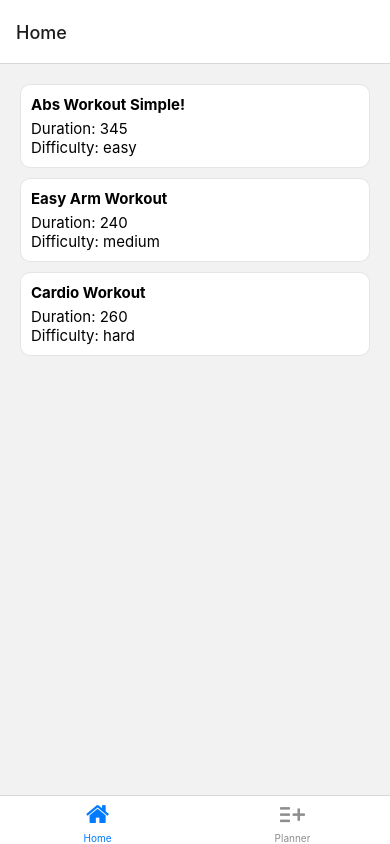
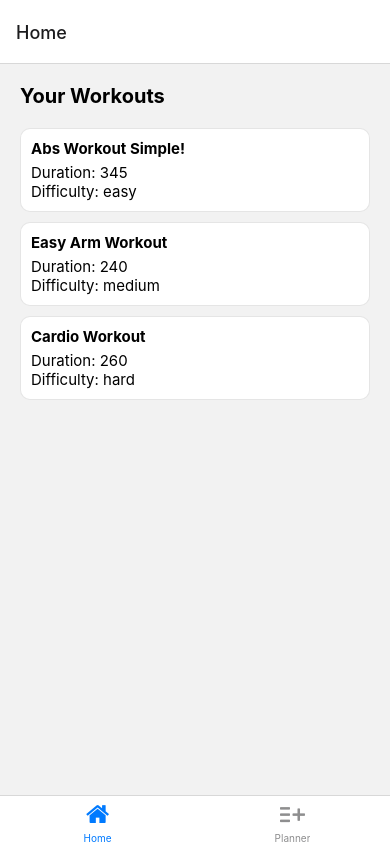
Before and after one commit to DrewIndeed/react-native-projects, a React Native app in the folder workout-app/: screen /Home in a window 390 px wide. Built offline with nearby package versions, Linux system fonts and the light colour scheme.

Commit message:
14. workout-app: use flex display for HomeScreen + add header

```diff
--- a/workout-app/screens/HomeScreen.tsx
+++ b/workout-app/screens/HomeScreen.tsx
@@ -7,6 +7,7 @@ import WorkoutItem from '../components/WorkoutItem';
 const HomeScreen = ({ navigation }: NativeStackHeaderProps) => {
   return (
     <View style={styles.container}>
+      <Text style={styles.header}>Your Workouts</Text>
       <FlatList
         // data here is the WHOLE ARRAY OF OBJECTS
         // data is read from a JSON file so dont know what tah hell is the tpye
@@ -32,6 +33,12 @@ const HomeScreen = ({ navigation }: NativeStackHeaderProps) => {
 const styles = StyleSheet.create({
   container: {
     padding: 20,
+    flex: 1,
+  },
+  header: {
+    fontSize: 20,
+    marginBottom: 20,
+    fontWeight: 'bold',
   },
 });
 
```
